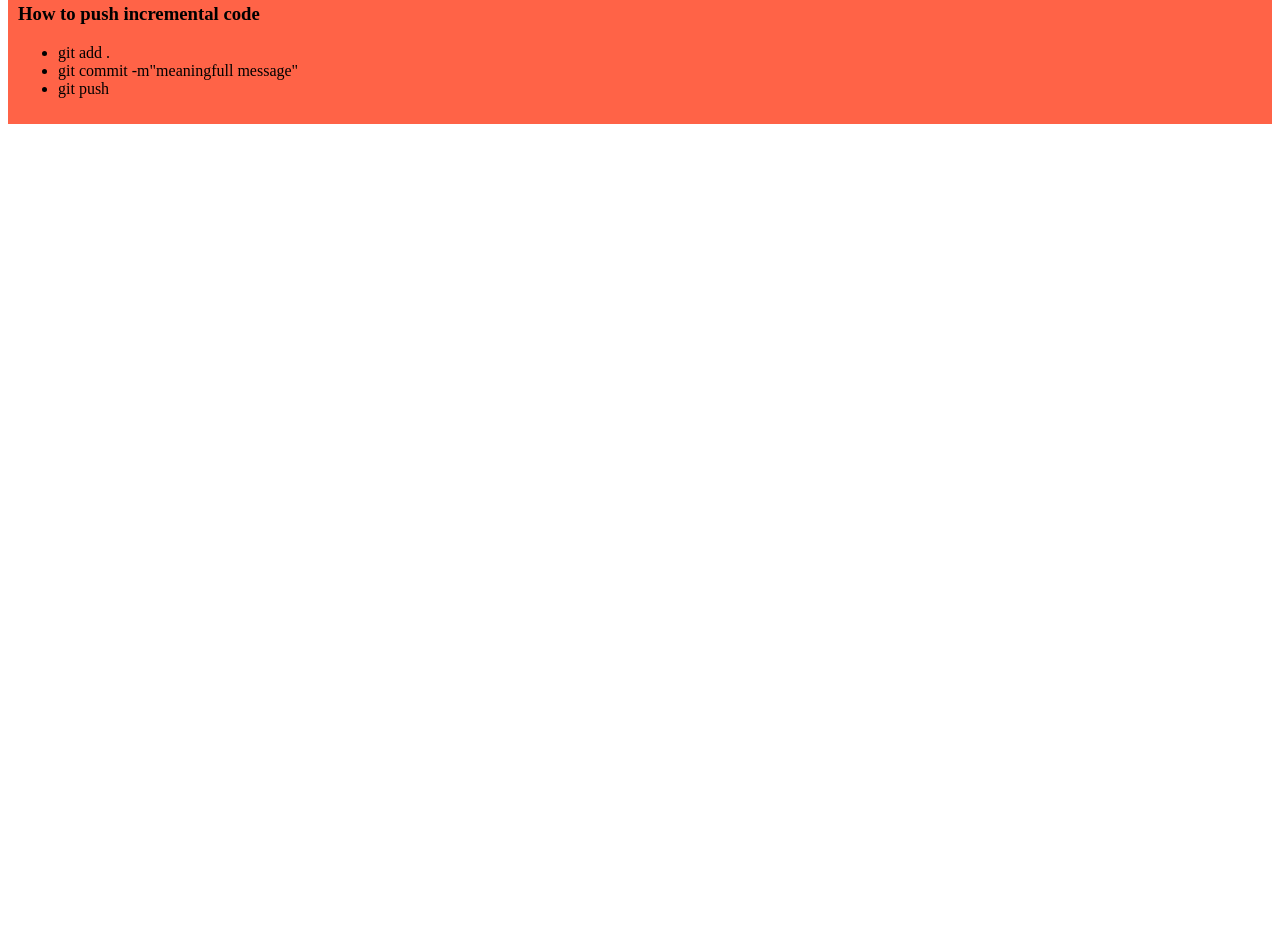
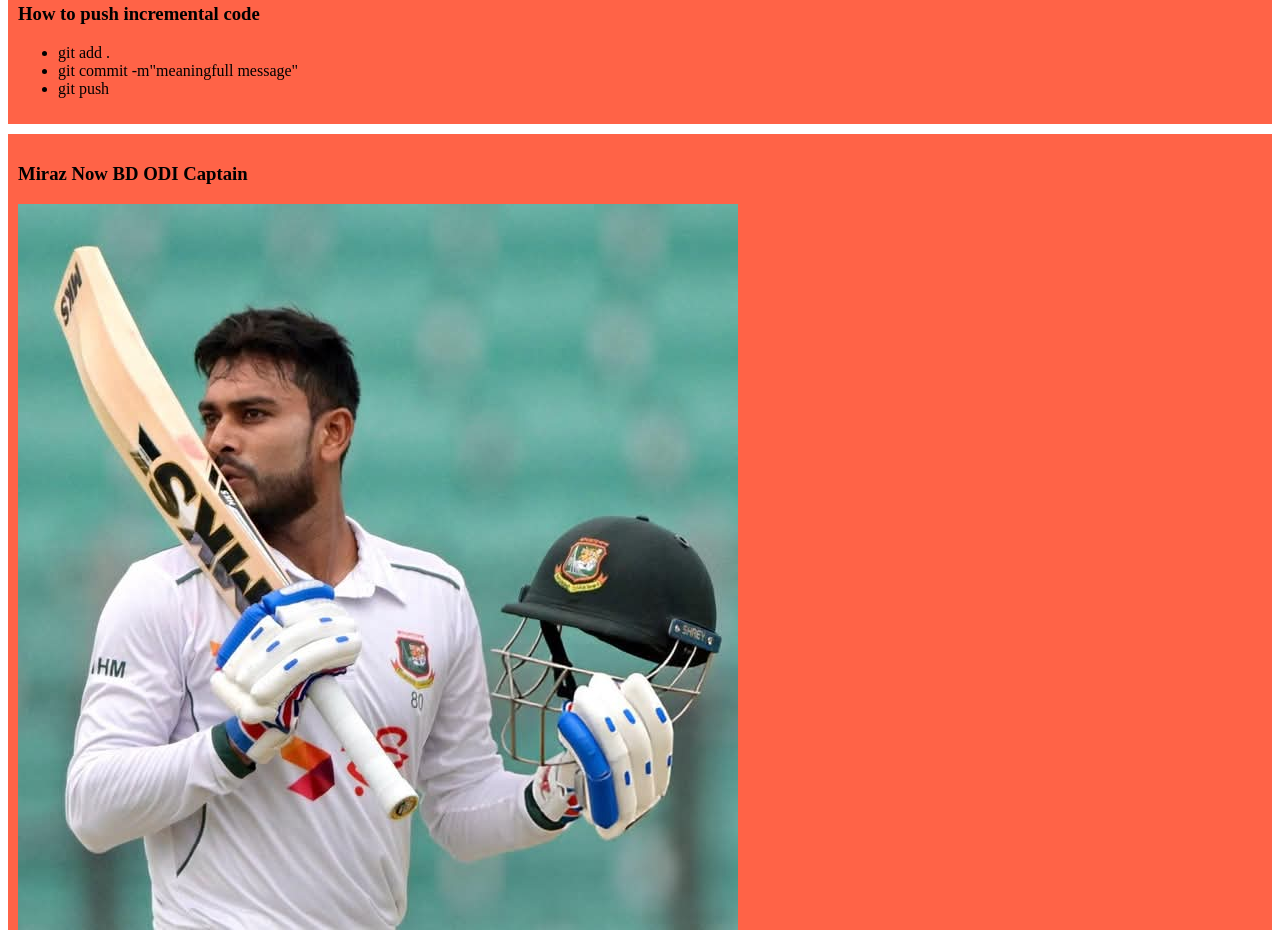
Before and after one commit to sajjadursohag/my-second-simple-website, a plain HTML site: page index.html in a window 1280 px wide. Shown: the part 519-1449 px from the top of the page. Before the commit the page ends 800 px from the top, so only its background shows below. Drawn offline with Linux system fonts and the light colour scheme.

Commit message:
added img

```diff
--- a/index.html
+++ b/index.html
@@ -30,6 +30,10 @@
             <li>git push</li>
         </ul>
     </div>
+    <div>
+        <h3>Miraz Now BD ODI Captain</h3>
+        <img src="images/miraz.jpg" alt="">
+    </div>
 
 </body>
 </html>
```
Also changed, not shown: images/miraz.jpg (added).
